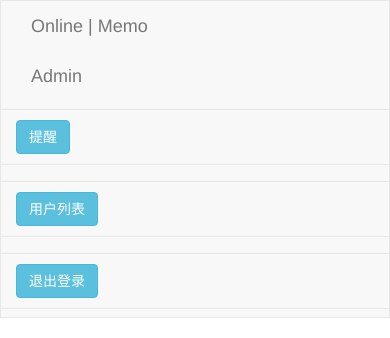
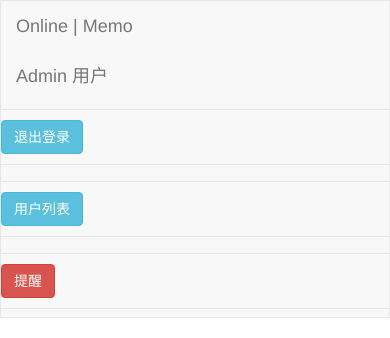
Before and after one commit to ctywzy/Online-Log, a PHP site: page /Admin/today_logs.php in a window 390 px wide. Shown: the top 338 px of the page. Run offline with PHP 8.4, Linux system fonts and the light colour scheme; data that the repository does not hold is empty; some libraries are stand-ins or nearby versions.

Commit message:
样式改改改动

```diff
--- a/view/Admin/today_logs.php
+++ b/view/Admin/today_logs.php
@@ -9,27 +9,29 @@
 </head>
 <body background ="#31C5BE">
   <nav class="navbar navbar-default" role="navigation">
-       <div class="navbar-header col-sm-2">
+       <div class="navbar-header">
           <a class="navbar-brand" href="#">Online | Memo</a>
        </div>
-      <div class="navbar-header col-sm-3">
-          <a class="navbar-brand" href="#">Admin</a>
+      <div class="navbar-header">
+          <a class="navbar-brand" href="#">Admin 用户</a>
 
       </div>
-      <div class="navbar-header col-sm-4">
-          <form action="/index.php?r=Admin/do_tip" method="POST" class="navbar-form navbar-left">
-              <button type="submit" class="btn btn-info">提醒</button>
+
+      <div class="navbar-header navbar-right">
+          <form action="/index.php?r=login/login_page" method="POST" class="navbar-form navbar-left">
+              <button type="submit" class="btn btn-info">退出登录</button>
           </form>
       </div>
-       <div class="navbar-header col-sm-1">
+       <div class="navbar-header navbar-right">
          <form action="/index.php?r=Admin/home_page" method="POST" class="navbar-form navbar-left">
              <button type="submit" class="btn btn-info">用户列表</button>
           </form>
        </div>
 
-      <div class="navbar-header col-sm-1">
-          <form action="/index.php?r=login/login_page" method="POST" class="navbar-form navbar-left">
-              <button type="submit" class="btn btn-info">退出登录</button>
+
+      <div class="navbar-header navbar-right">
+          <form action="/index.php?r=Admin/do_tip" method="POST" class="navbar-form navbar-left">
+              <button type="submit" class="btn btn-danger">提醒</button>
           </form>
       </div>
     </nav>
--- a/view/Visitor/Weekweather.php
+++ b/view/Visitor/Weekweather.php
@@ -71,7 +71,7 @@
             <a class="navbar-brand" href="#">Online Memo</a>
         </div>
         <div class="navbar-header ">
-            <a class="navbar-brand" href="#"><?="用户名".$_SESSION['user']['uname']?></a>
+            <a class="navbar-brand" href="#"><?="用户名:".$_SESSION['user']['uname']?></a>
         </div>
         <div class="navbar-header navbar-right " >
             <form action="/index.php?r=Visitor/home_page" method="POST" class="navbar-form navbar-left">
```
Also changed, not shown: view/Admin/home_page.php (+23 -15 lines), view/Visitor/Calendar_show.php (+16 -14 lines), view/Visitor/writelogs.php (+16 -15 lines), view/login.php (+5 -5 lines).
